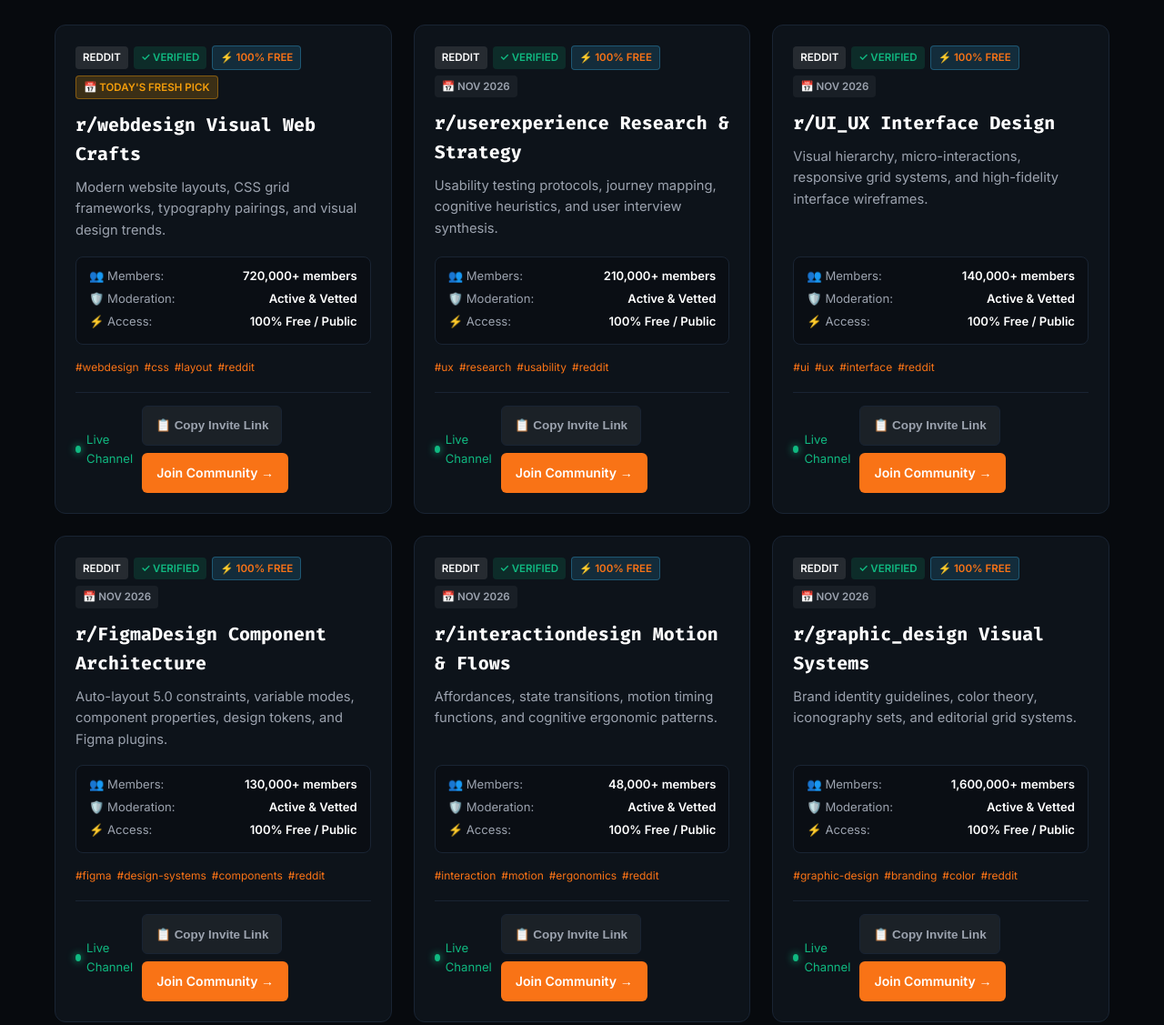
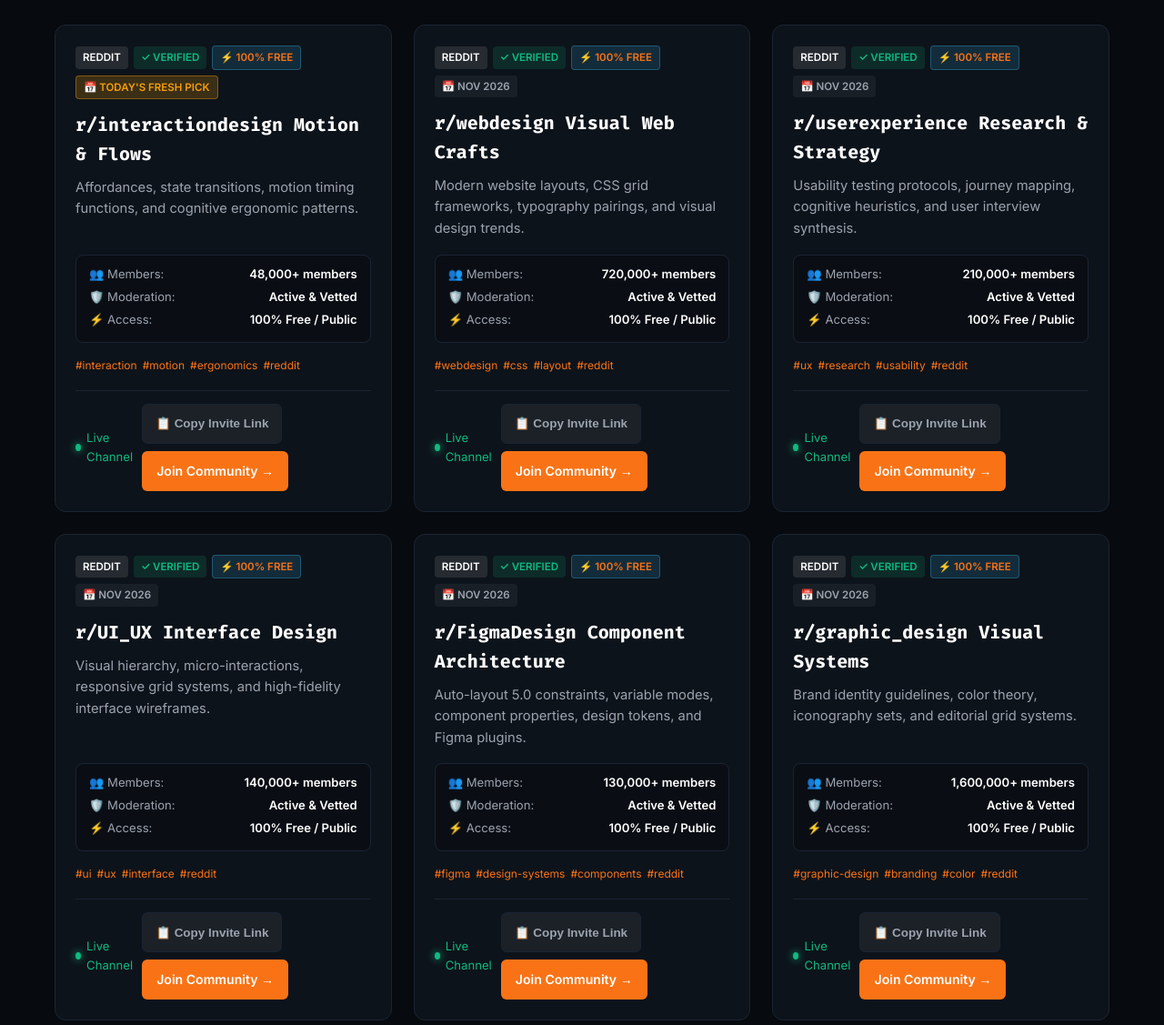
Before and after one commit to jibranpcccc/figma-design-systems-ui-architects-hub, a plain HTML site: page index.html in a window 1280 px wide. Shown: the part 1208-2335 px from the top of the page at 91% size. Drawn offline with Linux system fonts and the light colour scheme.

Commit message:
feat(replenishment): fresh community links added - 2026-11-22 [skip ci]

```diff
--- a/index.html
+++ b/index.html
@@ -148,37 +148,37 @@
           {
             "@type": "ListItem",
             "position": 1,
+            "name": "r/interactiondesign Motion & Flows",
+            "description": "Affordances, state transitions, motion timing functions, and cognitive ergonomic patterns.",
+            "url": "https://www.reddit.com/r/interactiondesign/"
+          },
+          {
+            "@type": "ListItem",
+            "position": 2,
             "name": "r/webdesign Visual Web Crafts",
             "description": "Modern website layouts, CSS grid frameworks, typography pairings, and visual design trends.",
             "url": "https://www.reddit.com/r/webdesign/"
           },
           {
             "@type": "ListItem",
-            "position": 2,
+            "position": 3,
             "name": "r/userexperience Research & Strategy",
             "description": "Usability testing protocols, journey mapping, cognitive heuristics, and user interview synthesis.",
             "url": "https://www.reddit.com/r/userexperience/"
           },
           {
             "@type": "ListItem",
-            "position": 3,
+            "position": 4,
             "name": "r/UI_UX Interface Design",
             "description": "Visual hierarchy, micro-interactions, responsive grid systems, and high-fidelity interface wireframes.",
             "url": "https://www.reddit.com/r/UI_UX/"
           },
           {
             "@type": "ListItem",
-            "position": 4,
+            "position": 5,
             "name": "r/FigmaDesign Component Architecture",
             "description": "Auto-layout 5.0 constraints, variable modes, component properties, design tokens, and Figma plugins.",
             "url": "https://www.reddit.com/r/FigmaDesign/"
-          },
-          {
-            "@type": "ListItem",
-            "position": 5,
-            "name": "r/interactiondesign Motion & Flows",
-            "description": "Affordances, state transitions, motion timing functions, and cognitive ergonomic patterns.",
-            "url": "https://www.reddit.com/r/interactiondesign/"
           },
           {
             "@type": "ListItem",
@@ -615,12 +615,36 @@
         </div>
         <div id="vetted-communities" class="grid">
 
-        <div id="community-card-1" class="card" data-platform="reddit" data-category="web design">
+        <div id="community-card-1" class="card" data-platform="reddit" data-category="interaction design">
             <div class="card-header">
                 <span class="badge badge-platform">Reddit</span>
                 <span class="badge badge-verified">✓ Verified</span>
                 <span class="badge badge-free">⚡ 100% Free</span>
                 <span class="badge badge-date" style="background: rgba(245, 158, 11, 0.2); color: #f59e0b; border: 1px solid rgba(245, 158, 11, 0.4); font-weight: 700;">📅 Today's Fresh Pick</span>
+            </div>
+            <h3 class="card-title">r/interactiondesign Motion & Flows</h3>
+            <p class="card-desc">Affordances, state transitions, motion timing functions, and cognitive ergonomic patterns.</p>
+            <div class="spec-matrix">
+                <div class="spec-row"><span>👥 Members:</span> <strong>48,000+ members</strong></div>
+                <div class="spec-row"><span>🛡️ Moderation:</span> <strong>Active & Vetted</strong></div>
+                <div class="spec-row"><span>⚡ Access:</span> <strong>100% Free / Public</strong></div>
+            </div>
+            <div class="tags-row"><span class="tag">#interaction</span><span class="tag">#motion</span><span class="tag">#ergonomics</span><span class="tag">#reddit</span></div>
+            <div class="card-footer">
+                <span class="activity-pulse"><span class="pulse-dot"></span> Live Channel</span>
+                <div class="card-actions">
+                    <button class="btn-copy-invite" onclick="copyInviteLink(event, 'https://www.reddit.com/r/interactiondesign/')">📋 Copy Invite Link</button>
+                    <a href="https://www.reddit.com/r/interactiondesign/" target="_blank" rel="noopener noreferrer" class="btn-join">Join Community →</a>
+                </div>
+            </div>
+        </div>
+
+        <div id="community-card-2" class="card" data-platform="reddit" data-category="web design">
+            <div class="card-header">
+                <span class="badge badge-platform">Reddit</span>
+                <span class="badge badge-verified">✓ Verified</span>
+                <span class="badge badge-free">⚡ 100% Free</span>
+                <span class="badge badge-date">📅 Nov 2026</span>
             </div>
             <h3 class="card-title">r/webdesign Visual Web Crafts</h3>
             <p class="card-desc">Modern website layouts, CSS grid frameworks, typography pairings, and visual design trends.</p>
@@ -639,7 +663,7 @@
             </div>
         </div>
 
-        <div id="community-card-2" class="card" data-platform="reddit" data-category="user experience">
+        <div id="community-card-3" class="card" data-platform="reddit" data-category="user experience">
             <div class="card-header">
                 <span class="badge badge-platform">Reddit</span>
                 <span class="badge badge-verified">✓ Verified</span>
@@ -663,7 +687,7 @@
             </div>
         </div>
 
-        <div id="community-card-3" class="card" data-platform="reddit" data-category="ui/ux design">
+        <div id="community-card-4" class="card" data-platform="reddit" data-category="ui/ux design">
             <div class="card-header">
                 <span class="badge badge-platform">Reddit</span>
                 <span class="badge badge-verified">✓ Verified</span>
@@ -687,7 +711,7 @@
             </div>
         </div>
 
-        <div id="community-card-4" class="card" data-platform="reddit" data-category="figma & design systems">
+        <div id="community-card-5" class="card" data-platform="reddit" data-category="figma & design systems">
             <div class="card-header">
                 <span class="badge badge-platform">Reddit</span>
                 <span class="badge badge-verified">✓ Verified</span>
@@ -707,30 +731,6 @@
                 <div class="card-actions">
                     <button class="btn-copy-invite" onclick="copyInviteLink(event, 'https://www.reddit.com/r/FigmaDesign/')">📋 Copy Invite Link</button>
                     <a href="https://www.reddit.com/r/FigmaDesign/" target="_blank" rel="noopener noreferrer" class="btn-join">Join Community →</a>
-                </div>
-            </div>
-        </div>
-
-        <div id="community-card-5" class="card" data-platform="reddit" data-category="interaction design">
-            <div class="card-header">
-                <span class="badge badge-platform">Reddit</span>
-                <span class="badge badge-verified">✓ Verified</span>
-                <span class="badge badge-free">⚡ 100% Free</span>
-                <span class="badge badge-date">📅 Nov 2026</span>
-            </div>
-            <h3 class="card-title">r/interactiondesign Motion & Flows</h3>
-            <p class="card-desc">Affordances, state transitions, motion timing functions, and cognitive ergonomic patterns.</p>
-            <div class="spec-matrix">
-                <div class="spec-row"><span>👥 Members:</span> <strong>48,000+ members</strong></div>
-                <div class="spec-row"><span>🛡️ Moderation:</span> <strong>Active & Vetted</strong></div>
-                <div class="spec-row"><span>⚡ Access:</span> <strong>100% Free / Public</strong></div>
-            </div>
-            <div class="tags-row"><span class="tag">#interaction</span><span class="tag">#motion</span><span class="tag">#ergonomics</span><span class="tag">#reddit</span></div>
-            <div class="card-footer">
-                <span class="activity-pulse"><span class="pulse-dot"></span> Live Channel</span>
-                <div class="card-actions">
-                    <button class="btn-copy-invite" onclick="copyInviteLink(event, 'https://www.reddit.com/r/interactiondesign/')">📋 Copy Invite Link</button>
-                    <a href="https://www.reddit.com/r/interactiondesign/" target="_blank" rel="noopener noreferrer" class="btn-join">Join Community →</a>
                 </div>
             </div>
         </div>
```
Also changed, not shown: data/groups.json (+20 -19 lines), feed.xml (+9 -2 lines).
